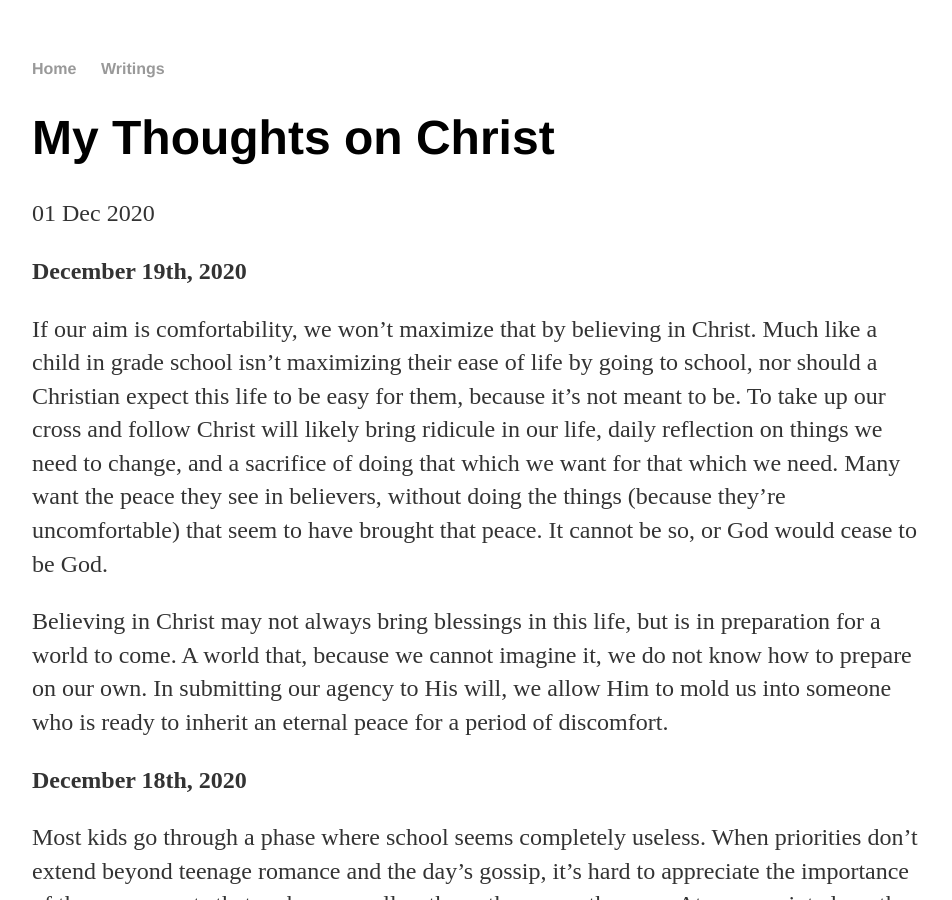
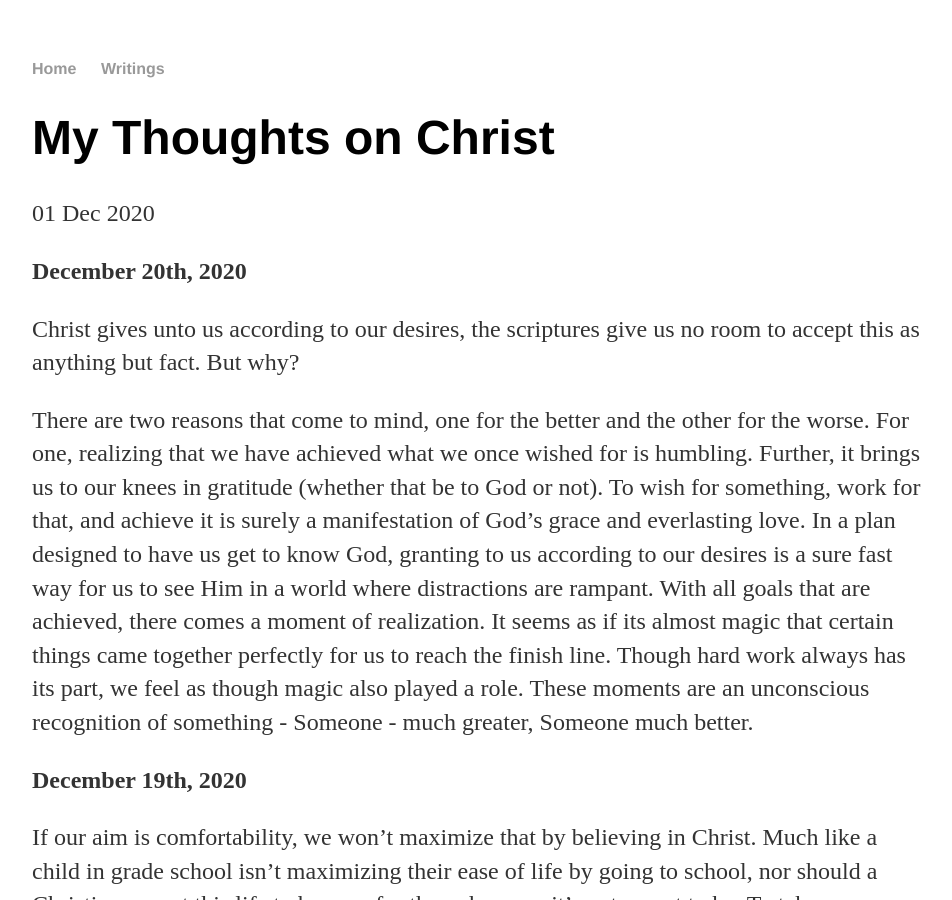
Before and after one commit to huntermaxfield/huntermaxfield.github.io, a Jekyll site: the page built from _posts/2020-12-01-christmas-posts-2020.md, in a window 1280 px wide and 900 px high. Shown: the whole window, without its empty margins (160-1112 px from the left). Built offline with Jekyll 4.4.1, drawn with Linux system fonts in a browser that asks for light colours.

Commit message:
new post

```diff
--- a/_posts/2020-12-01-christmas-posts-2020.md
+++ b/_posts/2020-12-01-christmas-posts-2020.md
@@ -2,12 +2,21 @@
 layout: post
 title: "My Thoughts on Christ"
 ---
+
+**December 20th, 2020**
+
+Christ gives unto us according to our desires, the scriptures give us no room to accept this as anything but fact.  But why?
+
+There are two reasons that come to mind, one for the better and the other for the worse.  For one, realizing that we have achieved what we once wished for is humbling.  Further, it brings us to our knees in gratitude (whether that be to God or not).  To wish for something, work for that, and achieve it is surely a manifestation of God's grace and everlasting love.  In a plan designed to have us get to know God, granting to us according to our desires is a sure fast way for us to see Him in a world where distractions are rampant.  With all goals that are achieved, there comes a moment of realization.  It seems as if its almost magic that certain things came together perfectly for us to reach the finish line.  Though hard work always has its part, we feel as though magic also played a role.  These moments are an unconscious recognition of something - Someone - much greater, Someone much better.
+
+
 
 **December 19th, 2020**
 
 If our aim is comfortability, we won't maximize that by believing in Christ.  Much like a child in grade school isn't maximizing their ease of life by going to school, nor should a Christian expect this life to be easy for them, because it's not meant to be.  To take up our cross and follow Christ will likely bring ridicule in our life, daily reflection on things we need to change, and a sacrifice of doing that which we want for that which we need.  Many want the peace they see in believers, without doing the things (because they're uncomfortable) that seem to have brought that peace.  It cannot be so, or God would cease to be God.
 
 Believing in Christ may not always bring blessings in this life, but is in preparation for a world to come.  A world that, because we cannot imagine it, we do not know how to prepare on our own.  In submitting our agency to His will, we allow Him to mold us into someone who is ready to inherit an eternal peace for a period of discomfort.
+
 
 
 **December 18th, 2020**
```
Also changed, not shown: 1 other file.
